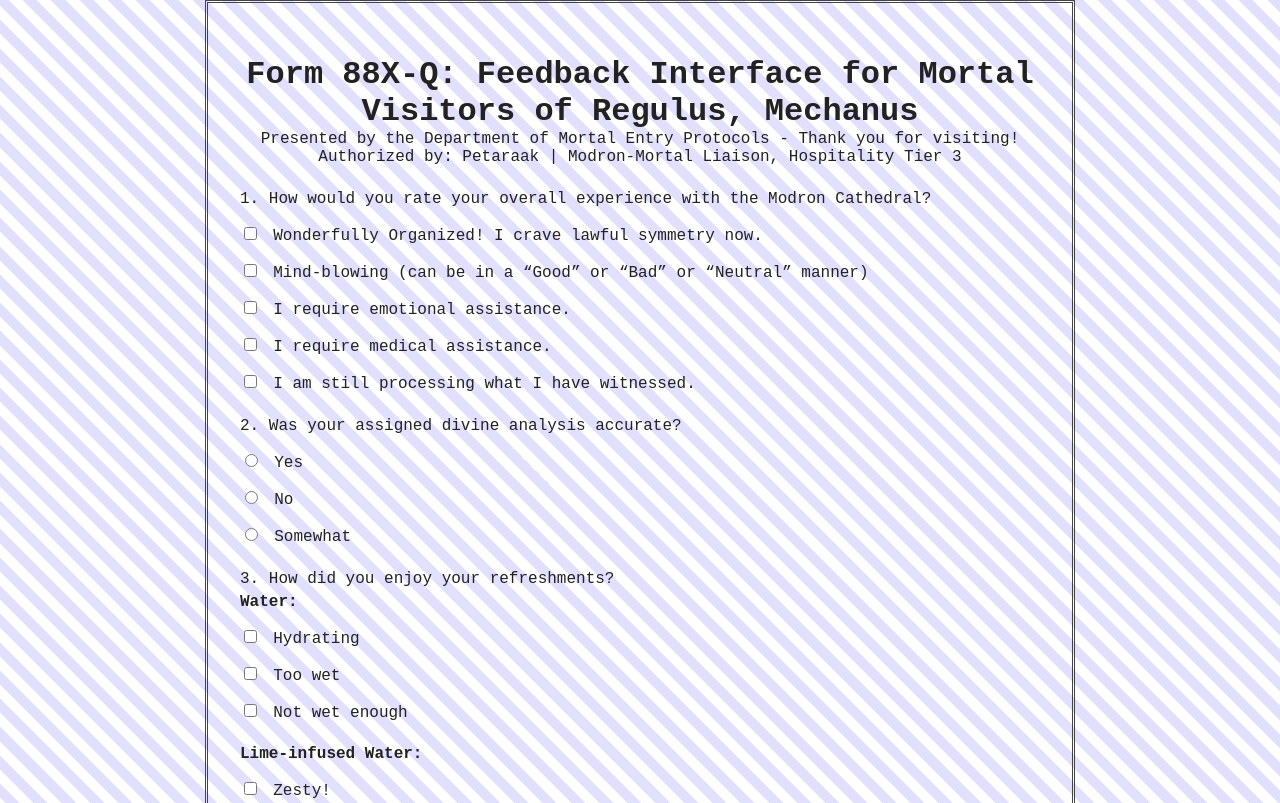
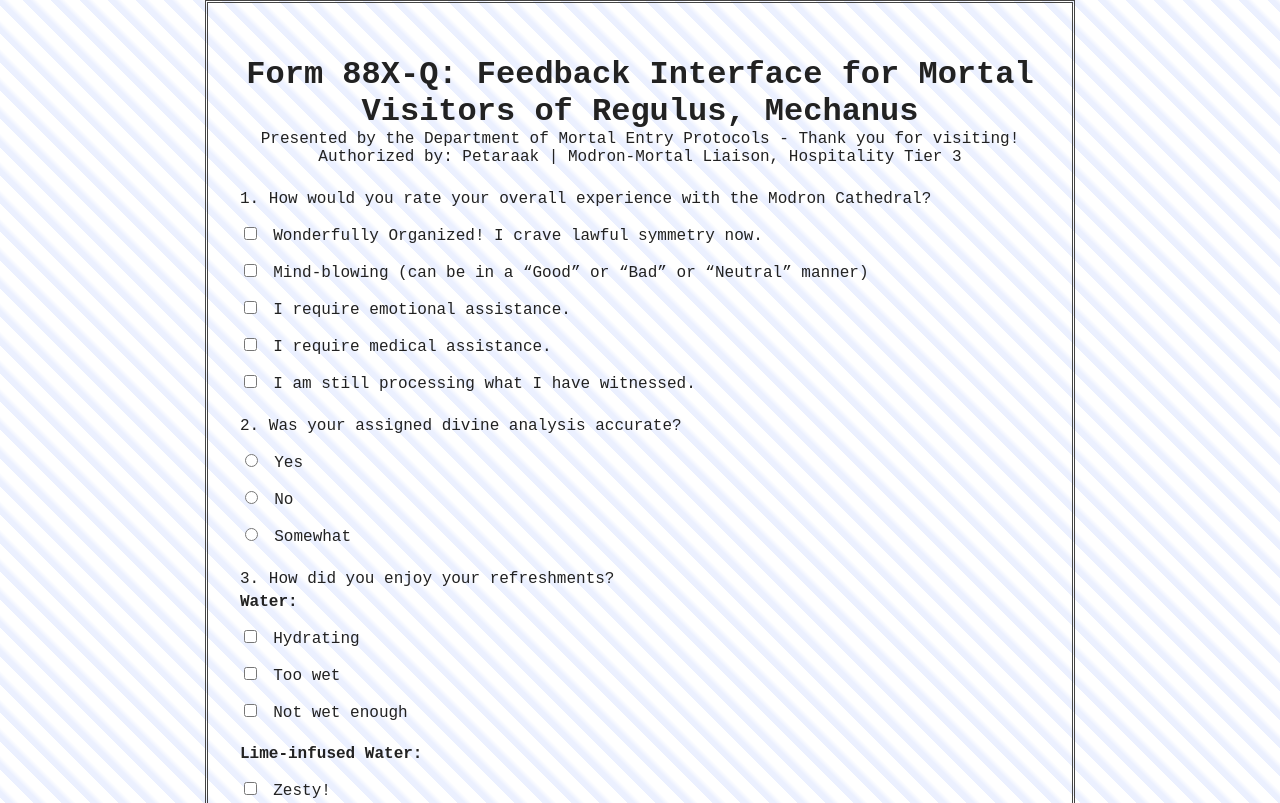
Before and after one commit to elissa-alves/form-88xq, a plain HTML site: page index.html in a window 1280 px wide. Shown: the top 803 px of the page. Drawn offline with Linux system fonts and the light colour scheme.

Commit message:
Update index.html

```diff
--- a/index.html
+++ b/index.html
@@ -13,7 +13,7 @@
       margin: 0 auto;
       padding: 2em;
       border: 3px double #444;
-      background-image: repeating-linear-gradient(45deg, #E1E0FF, #E1E0FF 10px, #FFFFFF 10px, #FFFFFF 20px);
+      background-image: repeating-linear-gradient(45deg, #EBF0FF, #EBF0FF 5px, #FFFFFF 10px, #FFFFFF 20px);
     }
     h1, h2 {
       text-align: center;
```
